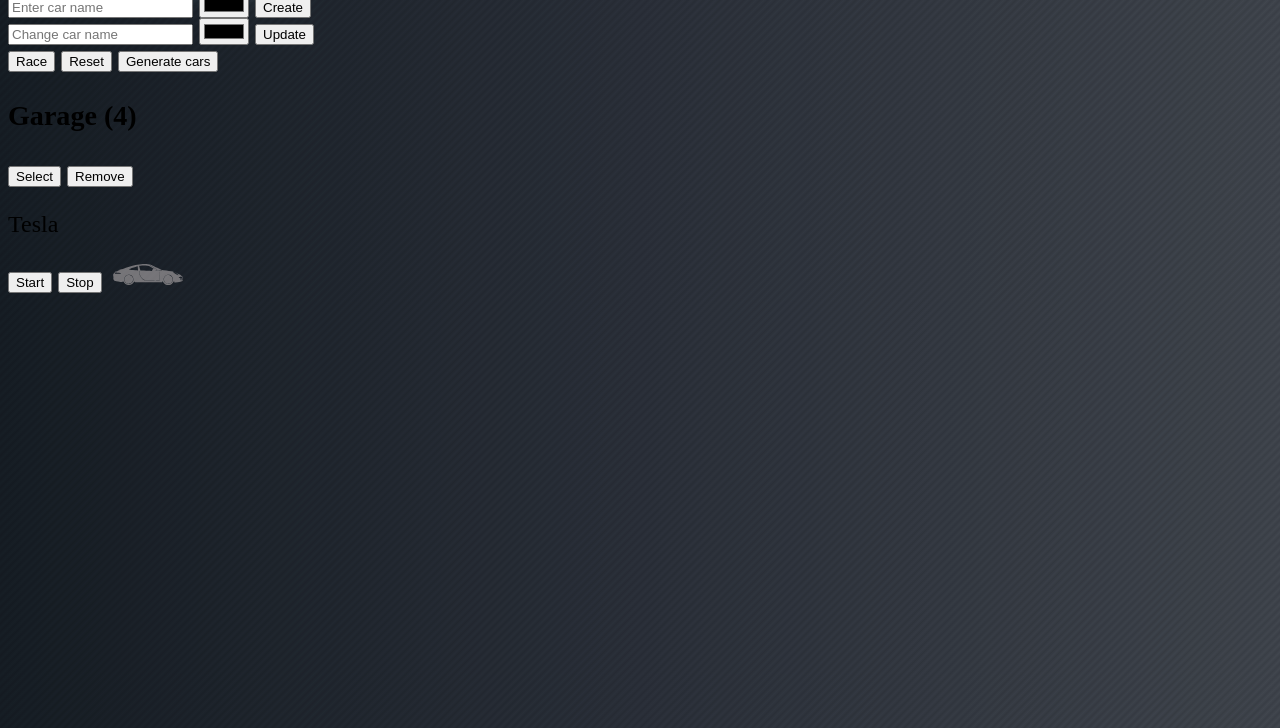
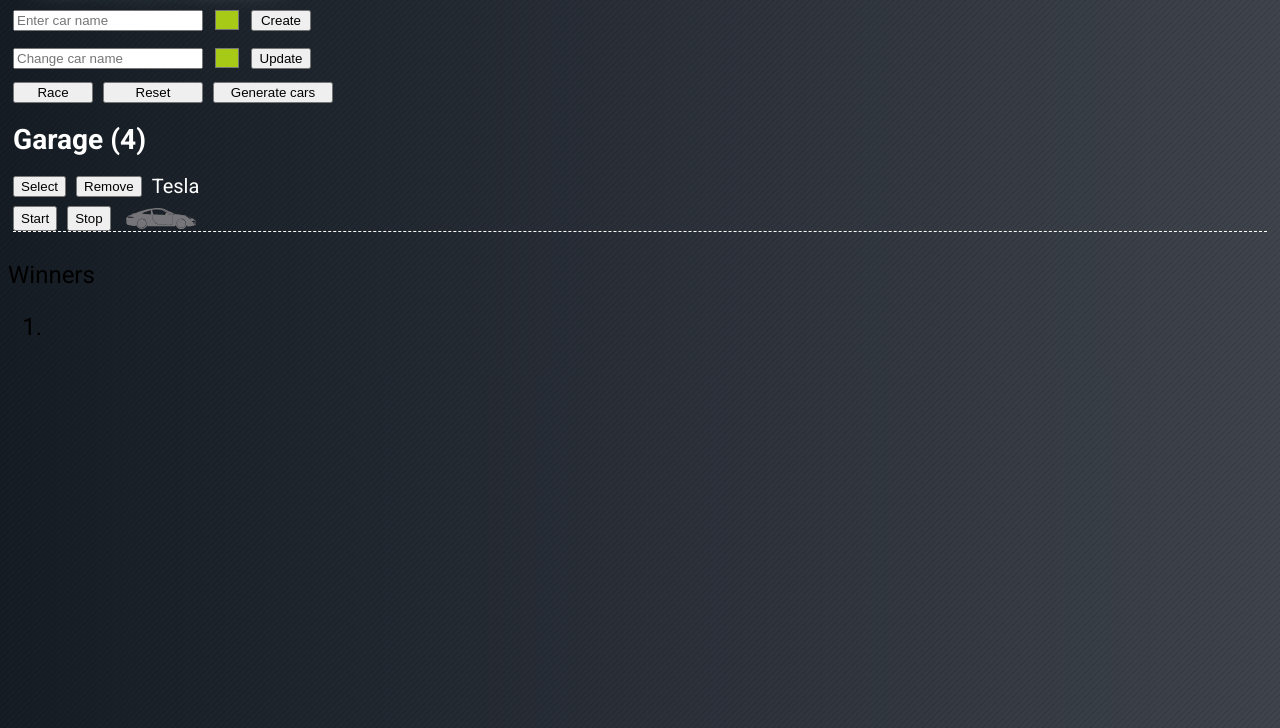
Before and after one commit to IliasovDamir/async-race-app, a website built with webpack: page src/index.html in a window 1280 px wide. Shown: the part 72-800 px from the top of the page. Built offline with nearby package versions, Linux system fonts and the light colour scheme.

Commit message:
feat: change file structure and add styles

```diff
--- a/src/assets/styles/main.scss
+++ b/src/assets/styles/main.scss
@@ -5,9 +5,10 @@ body {
 	background-image:
 		linear-gradient(135deg, rgba(0,0,0, 0.2) 0%, rgba(0,0,0, 0.1) 25%, rgba(0,0,0, 0.2) 50%, rgba(0,0,0, 0.1) 75%, rgba(0,0,0, 0.2) 100%),
 		linear-gradient(90deg, #192129, #303641, #484e57);
-	background-size: 8px 8px, 100%;
-  font: $main-font;
+	background-size: 6px 6px, 100%;
+  font-family: $main-font;
   font-size: 24px;
+  user-select: none;
 }
 
 .header {
@@ -39,7 +40,7 @@ h1 {
   font-size: 40px;
   font-weight: bold;
   line-height: 50px;
-  color: #FFF;
+  color: $text;
   font-family: 'Roboto', sans-serif;
   text-transform: uppercase;
   text-shadow: 0 -40px 100px, 0 0 2px, 0 0 1em #BFE2FF, 0 0 0.5em #BFE2FF, 0 0 0.1em #BFE2FF;
@@ -87,8 +88,113 @@ h1 span {
   flex-direction: column;
 }
 
-.garage__car-img {
-  fill:rgba(209, 201, 201, 0.5);
-  width: 80px;
-  height: 25px;
+.h3 {
+  color: $text;
+  margin: 20px auto;
 }
+
+.garage {
+  padding: 5px;
+
+  &__controls {
+    display: flex;
+    flex-direction: column;
+    margin: 10px 0;
+    gap: 10px;
+  }
+
+  &__create-wrap,
+  &__update-wrap,
+  &__main-settings-wrap {
+    display: flex;
+    align-items: center;
+    gap: 10px;
+  }
+
+  &__create-text-input,
+  &__update-text-input {
+    width: 182px;
+  }
+
+  &__create-color-input,
+  &__update-color-input {
+    appearance: none;
+    -moz-appearance: none;
+    -webkit-appearance: none;
+    background: none;
+    border: 0;
+    height: 28px;
+    padding: 0;
+    width: 28px;
+    color: aquamarine;
+    cursor: pointer;
+  }
+
+  &__create-btn,
+  &__update-btn {
+    width: 60px;
+    height: 100%;
+    cursor: pointer;
+  }
+
+  &__main-settings-race-btn {
+    width: 80px;
+    cursor: pointer;
+  }
+
+  &__main-settings-reset-btn {
+    width: 100px;
+    cursor: pointer;
+  }
+
+  &__main-settings-generate-btn {
+    width: 120px;
+    cursor: pointer;
+  }
+
+  &__all-cars-wrap {
+    display: flex;
+    flex-direction: column;
+    gap: 10px;
+  }
+
+  &__car-wrap {
+    display: flex;
+    flex-direction: column;
+    gap: 10px
+  }
+
+  &__per-car-set-wrap {
+    display: flex;
+    align-items: center;
+    gap: 10px;
+    height: 20px;
+  }
+
+  &__select-btn,
+  &__revove-btn,
+  &__start-btn,
+  &__stop-btn {
+    display: block;
+    cursor: pointer;
+  }
+
+  &__car-name {
+    margin: 0;
+    font-size: 20px;
+    color: $text;
+  }
+
+  &__per-car-wrap {
+    display: flex;
+    gap: 10px;
+    border-bottom: $text dashed 1px;
+    font-size: 32px;
+  }
+
+  &__car-img {
+    fill:rgba(209, 201, 201, 0.5);
+    width: 80px;
+    height: 25px;
+  }
+}
--- a/src/assets/styles/variables.scss
+++ b/src/assets/styles/variables.scss
@@ -1,5 +1,5 @@
 $main-font: Roboto, sans-serif;
-$blue: #1A6DFF;
+$text: #ffffff;
 $light-blue: #8AB4FF;
 $purple: #9900cc;
 $light-purple: #E492FF;
--- a/src/index.html
+++ b/src/index.html
@@ -25,12 +25,12 @@
       <div class="garage__controls">
         <div class="garage__create-wrap">
           <input type="text" class="garage__create-text-input" placeholder="Enter car name">
-          <input type="color" class="garage__create-color-input">
+          <input type="color" class="garage__create-color-input" value="#a6ca16">
           <button class="garage__create-btn">Create</button>
         </div>
         <div class="garage__update-wrap">
           <input type="text" class="garage__update-text-input" placeholder="Change car name">
-          <input type="color" class="garage__update-color-input">
+          <input type="color" class="garage__update-color-input" value="#a6ca16">
           <button class="garage__update-btn">Update</button>
         </div>
         <div class="garage__main-settings-wrap">
@@ -55,7 +55,12 @@
         </div>
       </div>
     </section>
-    <section class="winners"></section>
+    <section class="winners">
+      <p class="winners__title">Winners</p>
+      <ol class="winners__ol">
+        <li class="winners__li"></li>
+      </ol>
+    </section>
   </main>
 
   <script src="./index.js"></script>
--- a/src/index.ts
+++ b/src/index.ts
@@ -1,2 +1,6 @@
 import './assets/styles/main.scss';
-// import './components/filters/filters';
+import './components/models/models';
+import './components/servises/api';
+import './components/servises/render-cars';
+import './components/pages/garage';
+import './components/pages/wins-board';
```
Also changed, not shown: src/assets/icons/finish.png (added), src/components/models/models.ts (added), src/components/servises/api.ts (added), src/components/servises/render-cars.ts (added).
